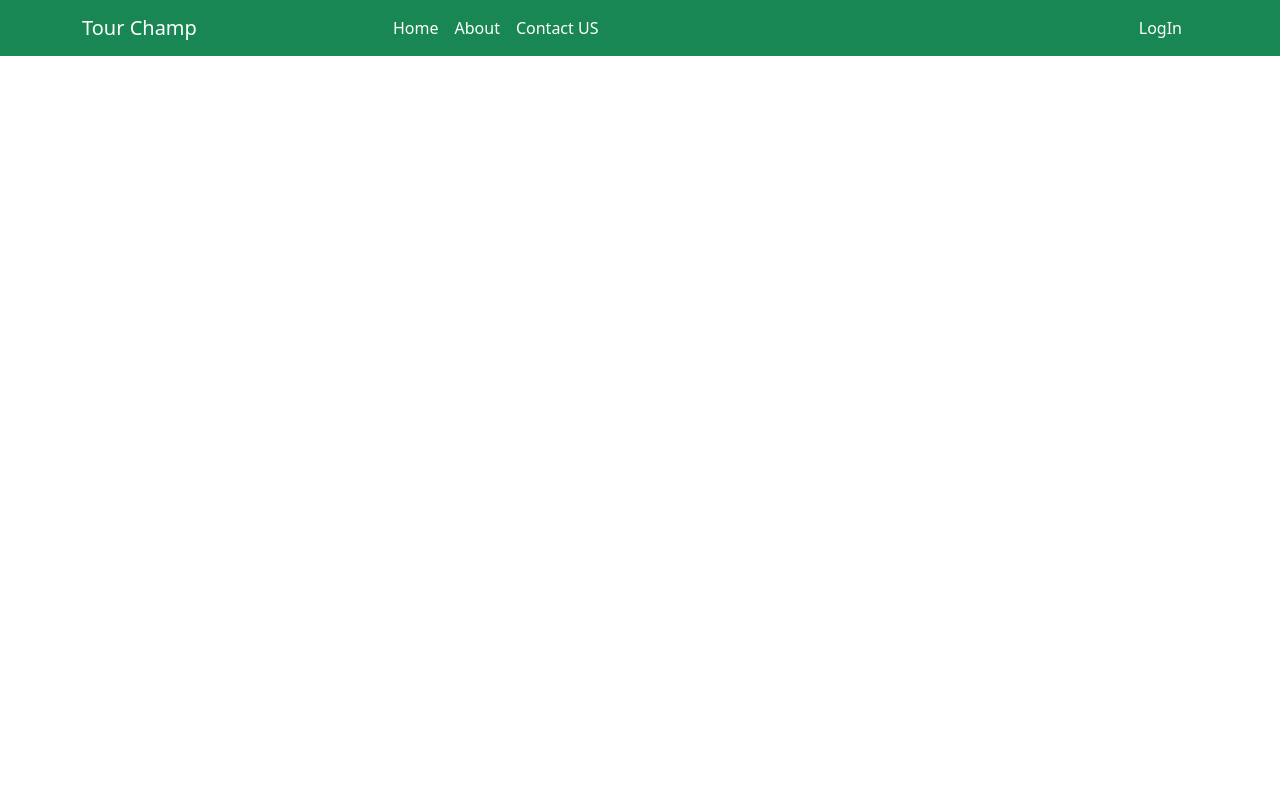
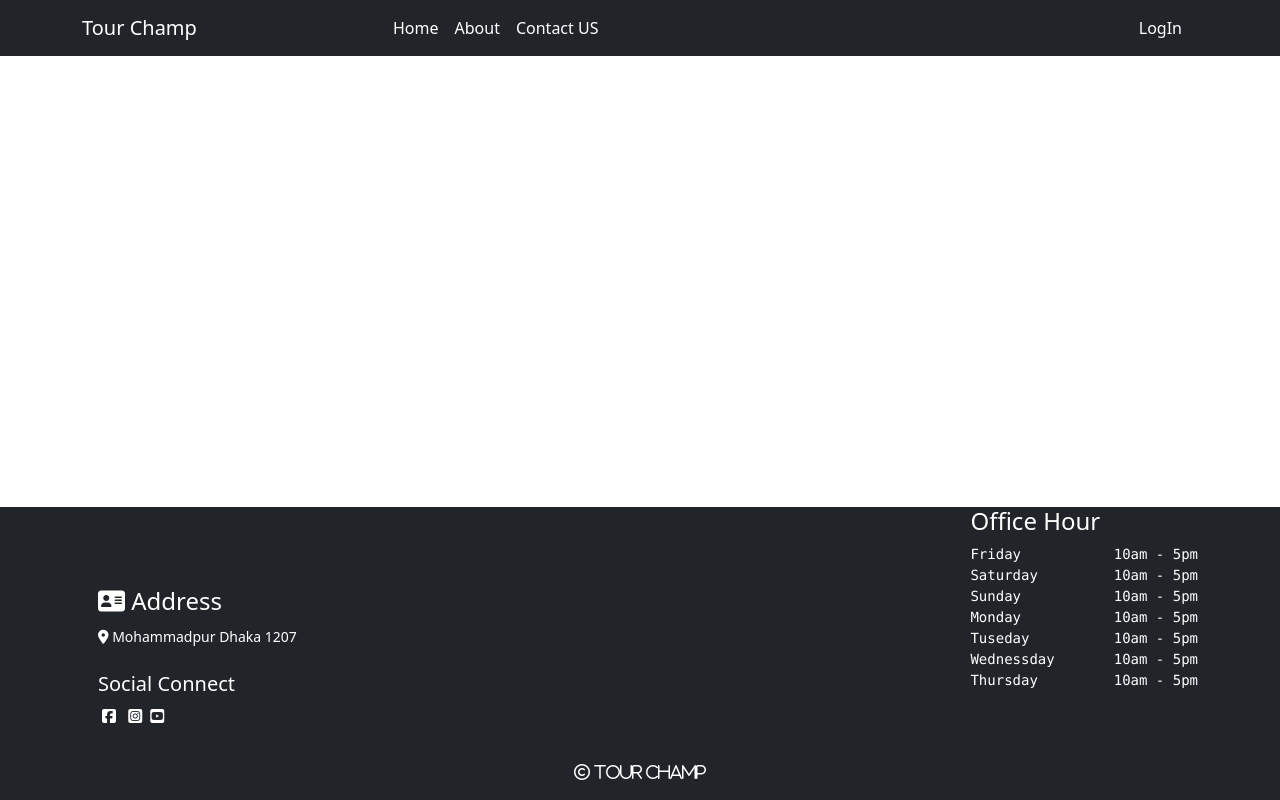
Before and after one commit to Jamil-kawsher1/tour-champ-client-side, a React (Create React App) app: page / in a window 1280 px wide. Built offline with nearby package versions, Linux system fonts and the light colour scheme; no server answers.

Commit message:
Footer section added

```diff
--- a/public/index.html
+++ b/public/index.html
@@ -9,6 +9,7 @@
   <meta name="description" content="Web site created using create-react-app" />
   <link rel="apple-touch-icon" href="%PUBLIC_URL%/logo192.png" />
   <link rel="stylesheet" href="https://cdn.jsdelivr.net/npm/bootstrap-icons@1.6.1/font/bootstrap-icons.css">
+  <script src="https://kit.fontawesome.com/4f38a20aab.js" crossorigin="anonymous"></script>
   <!--
       manifest.json provides metadata used when your web app is installed on a
       user's mobile device or desktop. See https://developers.google.com/web/fundamentals/web-app-manifest/
--- a/src/App.js
+++ b/src/App.js
@@ -4,6 +4,7 @@ import { BrowserRouter, Switch, Route } from 'react-router-dom';
 import Login from './Component/Login/Login';
 import AuthProvider from './Context/AuthProvider';
 import Navigation from './Component/Navigation/Navigation';
+import Footer from './Component/Footer/Footer';
 
 function App() {
   return (
@@ -13,6 +14,7 @@ function App() {
           <Switch>
             <Route exact path='/'>
               <Navigation></Navigation>
+              <Footer></Footer>
             </Route>
             <Route path="/login">
               <Navigation></Navigation>
--- /dev/null
+++ b/src/Component/Footer/Footer.js
@@ -0,0 +1,66 @@
+import React from 'react';
+
+const Footer = () => {
+    return (
+        <div>
+            <footer className="bg-dark text-white fixed-bottom">
+                <div className='container'>
+                    <div className="d-flex justify-content-between">
+                        <div className="mt-5 p-3">
+                            <h4 className="text-start mt-3"> <i className="fas fa-address-card"></i> <span>Address</span></h4>
+                            <small className="text-start"><i class="fas fa-map-marker-alt"></i>
+
+                                <span> Mohammadpur Dhaka 1207</span></small>
+                            <h5 className="text-start mt-4">Social Connect</h5>
+                            <p className="text-start"><span className="m-1 "><i class="fab fa-facebook-square"></i>
+
+                            </span> <span className="m-1"><i class="fab fa-instagram-square"></i> <span className="m-1"><i class="fab fa-youtube-square"></i>
+
+                            </span>
+                                </span></p>
+
+
+                        </div>
+
+                        <div className="">
+                            <h4 className="text-start">Office Hour</h4>
+                            <div>
+                                <p>
+                                    <pre>
+                                        Friday           10am - 5pm
+                                        <br />
+                                        Saturday         10am - 5pm
+                                        <br />
+                                        Sunday           10am - 5pm
+                                        <br />
+                                        Monday           10am - 5pm
+                                        <br />
+                                        Tuseday          10am - 5pm
+                                        <br />
+                                        Wednessday       10am - 5pm
+                                        <br />
+                                        Thursday         10am - 5pm
+                                        <br />
+
+                                    </pre>
+                                </p>
+
+                            </div>
+
+
+                        </div>
+
+                    </div>
+
+
+                    <p className="text-center "><i class="far fa-copyright"> Tour Champ</i>
+
+                    </p>
+                </div>
+
+            </footer>
+        </div>
+    );
+};
+
+export default Footer;
--- a/src/Component/Navigation/Navigation.js
+++ b/src/Component/Navigation/Navigation.js
@@ -8,7 +8,7 @@ const Navigation = () => {
     const { user, logOut } = useAuth();
     return (
         <div>
-            <Navbar collapseOnSelect expand="lg" bg="success" variant="light" sticky="top">
+            <Navbar collapseOnSelect expand="lg" bg="dark" variant="light" sticky="top">
 
                 <Container>
 
```
